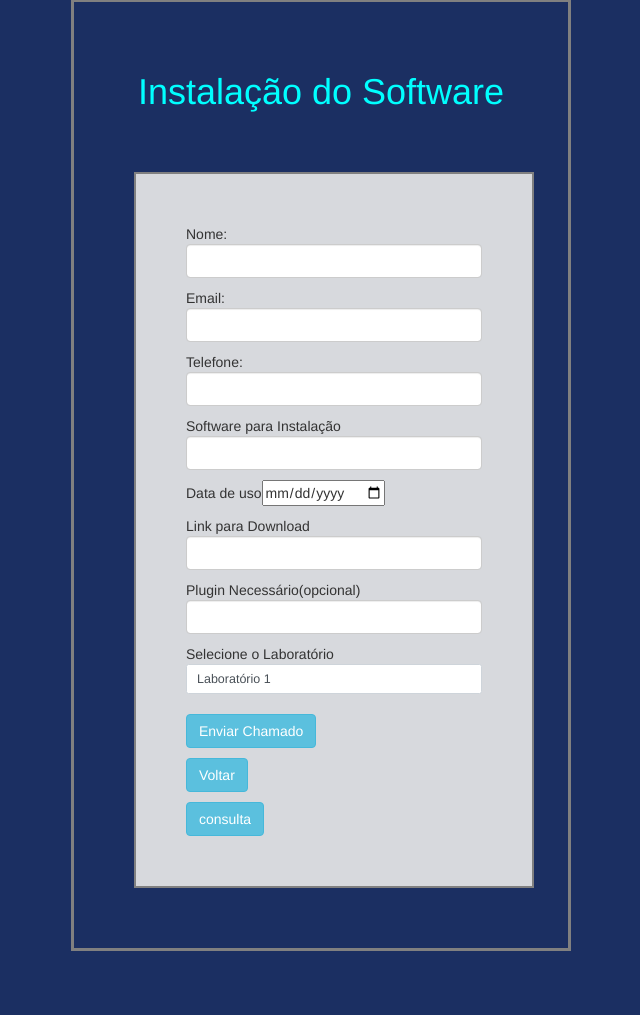
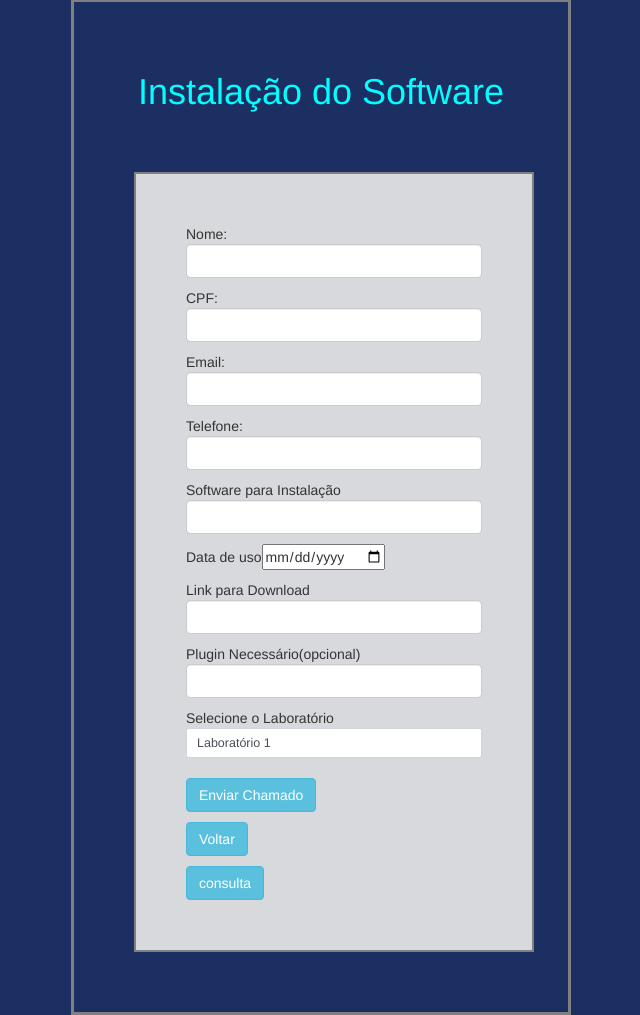
Before and after one commit to Yansb/trabalho-lp3, a PHP site: page /Software.php in a window 1280 px wide. Shown: the part 301-1316 px from the top of the page, without its empty margins (319-959 px from the left). Before the commit the page ends 1252 px from the top, so only its background shows below. Run offline with PHP 8.4, Linux system fonts and the light colour scheme.

Commit message:
Atualização

```diff
--- a/View/Software.php
+++ b/View/Software.php
@@ -29,36 +29,38 @@
             <!--Enviar email dizendo que foi aberto-->
             <!--Tem que mandar email toda vez que mudar status do chamado-->
             <div id="interior">
-                <form method="POST" action="">
+                <form method="POST" action="../Controller/ControladorIndex.php">
                     <p>Nome: <input class="form-control" type="text" id="Nome" name="Nome" size="25px" maxlength="100"
                             value="">
                     </p>
-                    <p>Email: <input class="form-control" type="email" id="Email" name="email" size="25px"
+                    <p>CPF:<input class="form-control" type="text" id="CPF" name="CPF" size="25px"
+                                                        maxlength="11" value=""></p>
+                    <p>Email: <input class="form-control" type="email" id="Email" name="Email" size="25px"
                             maxlength="100" value=""></p>
                     <p>Telefone: <input class="form-control" type="text" id="Telefone" name="Telefone" size="25px"
                             maxlength="11" value=""> </p>
 
-                    <p>Software para Instalação<input class="form-control" id="Programa" type="text" name="Software"
+                    <p>Software para Instalação<input class="form-control" id="Software"" type="text" name="Software"
                             size="25px" maxlength="100" value="">
                     </p>
 
                     <p> Data de uso<input type="date" value="" id="data" name="data" size="25px" maxlength="11"> </p>
 
 
-                    <p>Link para Download<input class="form-control" value="" id="link" type="url" name="link"
+                    <p>Link para Download<input class="form-control" value="" id="Link" type="url" name="Link"
                             size="25px" maxlength="100"></p>
 
-                    <p>Plugin Necessário(opcional)<input class="form-control" type="text" name="Plugin" size="25px"
+                    <p>Plugin Necessário(opcional)<input class="form-control" type="text" id="Plugin" name="Plugin" size="25px"
                             maxlength="11"></p>
 
                     <p> Selecione o Laboratório
-                        <select class="custom-select custom-select-lg mb-3" name="Lab" size="0">
+                        <select class="custom-select custom-select-lg mb-3" name="Lab" size="0" id="Lab" name="Lab">
 
                             <option value="Lab1">Laboratório 1</option>
                             <option value="Lab2">Laboratório 2</option>
                         </select>
                     </p>
-
+                    <input type="Hidden" id="Acao" name="Acao" value="AdicionarFT">
 
                     <p> <input class="btn btn-info" type="submit" value="Enviar Chamado" onclick="software()"></p>
                 </form>
--- a/View/index.php
+++ b/View/index.php
@@ -118,7 +118,7 @@
                                                         <input class="btn btn-info" type="reset" value="cancelar">
                                                 </div>
                                         </p>
-                                        <input type="hidden" name="acao" id="acao" value="NovoChamado">
+                                        <input type="hidden" name="Acao" id="Acao" value="NovoChamado">
                                 </form>
                                 <div>
                                         <a href="usuario.php"><button class="btn btn-info"
```
